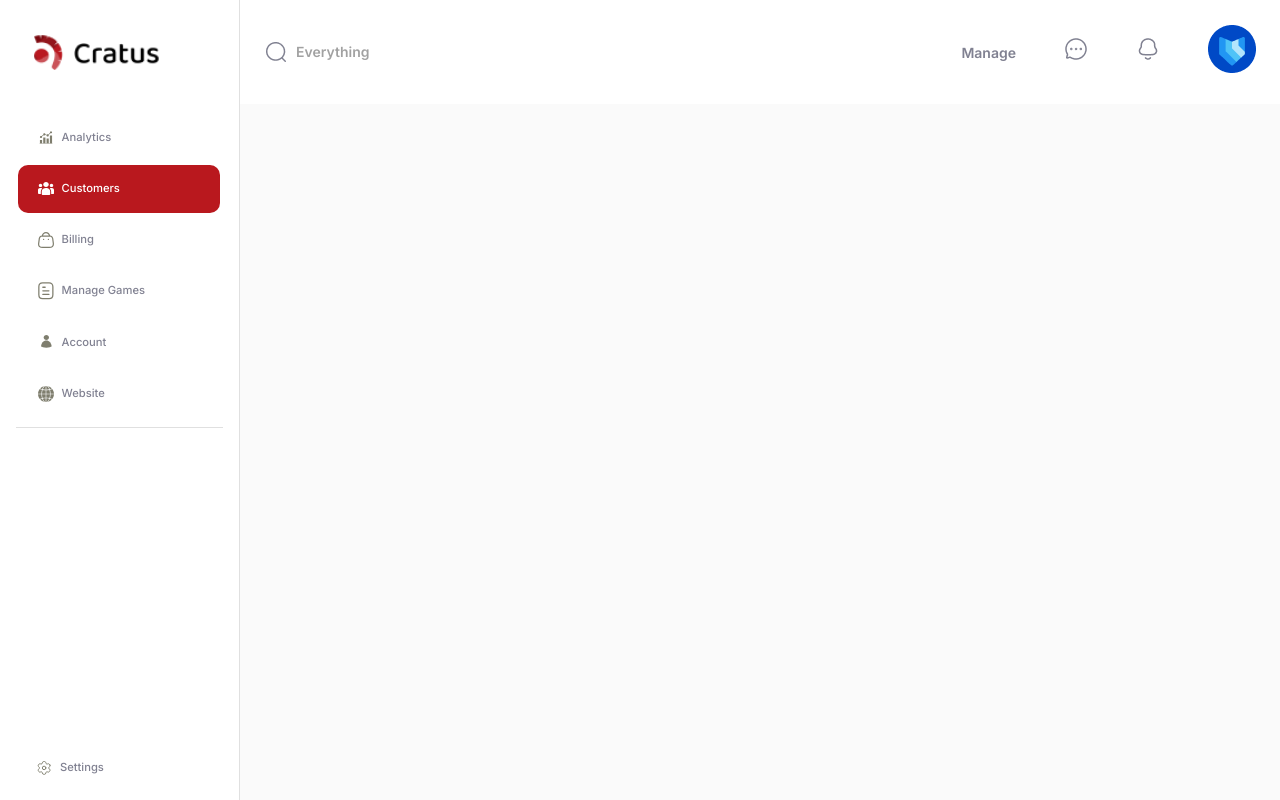
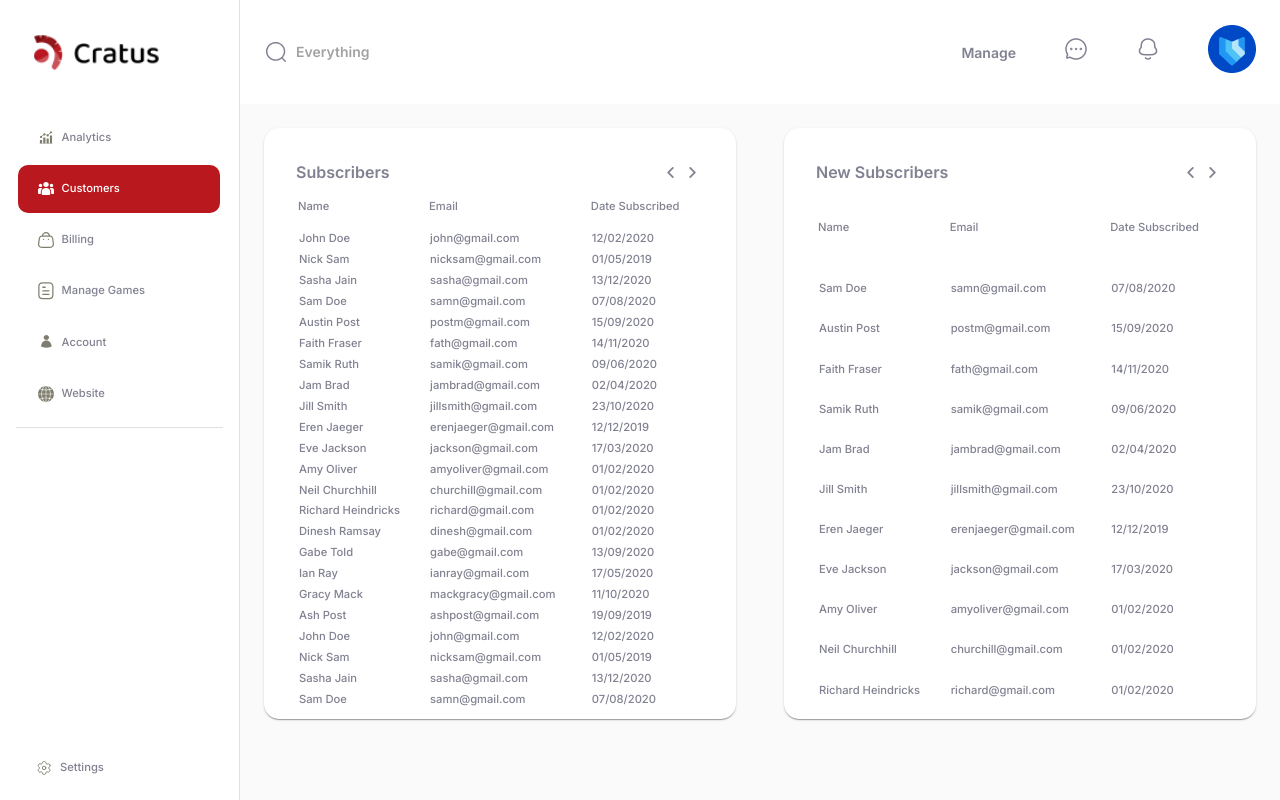
Before and after one commit to am-coding/dashboard_cratus, a React (Create React App) app: page /customers in a window 1280 px wide. Built offline with nearby package versions, Linux system fonts and the light colour scheme.

Commit message:
added customers page route, also made the table component for subscribers

```diff
--- a/src/App.js
+++ b/src/App.js
@@ -1,14 +1,10 @@
-import Navbar from './components/organisms/Navbar'
-import Analytics from './components/templates/Analytics'
-import { MuiThemeProvider } from '@material-ui/core/styles';
-import './App.css';
-import { THEME } from './theme';
-import {
-  BrowserRouter as Router,
-  Switch,
-  Route,
-} from "react-router-dom";
-
+import Navbar from "./components/organisms/Navbar";
+import Analytics from "./components/templates/Analytics";
+import Customers from "./components/templates/Customers";
+import { MuiThemeProvider } from "@material-ui/core/styles";
+import "./App.css";
+import { THEME } from "./theme";
+import { BrowserRouter as Router, Switch, Route } from "react-router-dom";
 
 function App() {
   return (
@@ -20,6 +16,9 @@ function App() {
             <Route exact path="/dashboard">
               <Analytics />
             </Route>
+            <Route exact path="/customers">
+              <Customers />
+            </Route>
           </Switch>
         </div>
       </MuiThemeProvider>
--- /dev/null
+++ b/src/components/atoms/Table.jsx
@@ -0,0 +1,50 @@
+import React from 'react';
+import { makeStyles } from '@material-ui/core/styles';
+
+const useStyles = makeStyles((theme) => ({
+    root: {
+      width: '100%',
+      height: '100%'
+    },
+    tableHeading: {
+        "& td": {
+            color: theme.palette.secondary.main,
+            fontSize: theme.typography.caption.fontSize,
+            fontWeight: theme.typography.fontWeightMedium,
+            padding: '0.7rem 0 0.7rem 0'
+        }
+    },
+    tableData: {
+        "& td": {
+            color: theme.palette.secondary.main,
+            fontSize: theme.typography.caption.fontSize,
+            fontWeight: theme.typography.fontWeightMedium,
+        }
+    }
+  }));
+
+//Table component
+const Table = ({subscribers}) => {
+    const classes = useStyles()
+
+    return (
+            <table className={classes.root}>
+            <tr className={classes.tableHeading}>
+                <td>Name</td>
+                <td>Email</td>
+                <td>Date Subscribed</td>
+            </tr>
+            {subscribers.map((data) => {
+                return(
+                    <tr className={classes.tableData}>
+                        <td>{data.name}</td>
+                        <td>{data.email}</td>
+                        <td>{data.date}</td>
+                    </tr>
+                )
+            })}
+            </table>
+    )
+}
+
+export default Table;
--- a/src/components/molecules/RevenueChart.jsx
+++ b/src/components/molecules/RevenueChart.jsx
@@ -4,6 +4,7 @@ import { Paper, Box, Typography, IconButton, Container } from '@material-ui/core
 import LineChart from '../atoms/LineChart';
 import rightArrow from '../../assets/right-arrow.png';
 import leftArrow from '../../assets/left-arrow.png';
+
 const useStyles = makeStyles((theme) => ({
     root: {
         padding: '1.3rem',
--- /dev/null
+++ b/src/components/molecules/Subscribers.jsx
@@ -0,0 +1,42 @@
+import React from 'react'
+import Table from '../atoms/Table'
+import { Paper, Box, Typography, IconButton } from '@material-ui/core'
+import { makeStyles } from '@material-ui/core/styles';
+import rightArrow from '../../assets/right-arrow.png';
+import leftArrow from '../../assets/left-arrow.png';
+
+const useStyles = makeStyles((theme) => ({
+    root: {
+      padding: '2rem',
+      borderRadius: '15px',
+      height: '100%'
+    },
+    button: {
+        padding: '0.35rem',
+    },
+    title: {
+        color: theme.palette.secondary.main,
+        fontSize: theme.typography.subtitle1.fontSize,
+        fontWeight: theme.typography.fontWeightBold
+    }
+  }));
+
+//Subscribers table components to display subcscribers/new subscribers
+const Subscribers = ({title, data}) => {
+    const classes= useStyles()
+
+    return (
+        <Paper className={classes.root}>
+            <Box className={classes.box} display="flex" justifyContent="space-between">
+                <Typography className={classes.title}>{title}</Typography>
+                 <Box>
+                    <IconButton className={classes.button}><img width="100%" height="auto" src={leftArrow} alt="left-arrow-icon" /></IconButton>
+                    <IconButton className={classes.button}><img width="100%" height="auto" src={rightArrow} alt="right-arrow-icon" /></IconButton>
+                </Box>
+            </Box>
+            <Table subscribers={data} />
+        </Paper>
+    )
+}
+
+export default Subscribers;
--- /dev/null
+++ b/src/components/templates/Customers.jsx
@@ -0,0 +1,213 @@
+import React from 'react'
+import Subscribers from '../molecules/Subscribers'
+import { Grid } from '@material-ui/core'
+import { makeStyles } from '@material-ui/core/styles';
+
+//subscribers fake data
+const subscribers = [
+    {
+        name: 'John Doe',
+        email: 'john@gmail.com',
+        date: '12/02/2020'
+    },
+    {
+        name: 'Nick Sam',
+        email: 'nicksam@gmail.com',
+        date: '01/05/2019'
+    },
+    {
+        name: 'Sasha Jain',
+        email: 'sasha@gmail.com',
+        date: '13/12/2020'
+    },
+    {
+        name: 'Sam Doe',
+        email: 'samn@gmail.com',
+        date: '07/08/2020'
+    },
+    {
+        name: 'Austin Post',
+        email: 'postm@gmail.com',
+        date: '15/09/2020'
+    },
+    {
+        name: 'Faith Fraser',
+        email: 'fath@gmail.com',
+        date: '14/11/2020'
+    },
+    {
+        name: 'Samik Ruth',
+        email: 'samik@gmail.com',
+        date: '09/06/2020'
+    },
+    {
+        name: 'Jam Brad',
+        email: 'jambrad@gmail.com',
+        date: '02/04/2020'
+    },
+    {
+        name: 'Jill Smith',
+        email: 'jillsmith@gmail.com',
+        date: '23/10/2020'
+    },
+    {
+        name: 'Eren Jaeger',
+        email: 'erenjaeger@gmail.com',
+        date: '12/12/2019'
+    },
+    {
+        name: 'Eve Jackson',
+        email: 'jackson@gmail.com',
+        date: '17/03/2020'
+    },
+    {
+        name: 'Amy Oliver',
+        email: 'amyoliver@gmail.com',
+        date: '01/02/2020'
+    },
+    {
+        name: 'Neil Churchhill',
+        email: 'churchill@gmail.com',
+        date: '01/02/2020'
+    },
+    {
+        name: 'Richard Heindricks',
+        email: 'richard@gmail.com',
+        date: '01/02/2020'
+    },
+    {
+        name: 'Dinesh Ramsay',
+        email: 'dinesh@gmail.com',
+        date: '01/02/2020'
+    },
+    {
+        name: 'Gabe Told',
+        email: 'gabe@gmail.com',
+        date: '13/09/2020'
+    },{
+        name: 'Ian Ray',
+        email: 'ianray@gmail.com',
+        date: '17/05/2020'
+    },
+    {
+        name: 'Gracy Mack',
+        email: 'mackgracy@gmail.com',
+        date: '11/10/2020'
+    },
+    {
+        name: 'Ash Post',
+        email: 'ashpost@gmail.com',
+        date: '19/09/2019'
+    },
+     {
+        name: 'John Doe',
+        email: 'john@gmail.com',
+        date: '12/02/2020'
+    },
+    {
+        name: 'Nick Sam',
+        email: 'nicksam@gmail.com',
+        date: '01/05/2019'
+    },
+    {
+        name: 'Sasha Jain',
+        email: 'sasha@gmail.com',
+        date: '13/12/2020'
+    },
+    {
+        name: 'Sam Doe',
+        email: 'samn@gmail.com',
+        date: '07/08/2020'
+    },
+]
+
+//new subscribers fake data
+const newSubscribers = [
+    {
+        name: 'Sam Doe',
+        email: 'samn@gmail.com',
+        date: '07/08/2020'
+    },
+    {
+        name: 'Austin Post',
+        email: 'postm@gmail.com',
+        date: '15/09/2020'
+    },
+    {
+        name: 'Faith Fraser',
+        email: 'fath@gmail.com',
+        date: '14/11/2020'
+    },
+    {
+        name: 'Samik Ruth',
+        email: 'samik@gmail.com',
+        date: '09/06/2020'
+    },
+    {
+        name: 'Jam Brad',
+        email: 'jambrad@gmail.com',
+        date: '02/04/2020'
+    },
+    {
+        name: 'Jill Smith',
+        email: 'jillsmith@gmail.com',
+        date: '23/10/2020'
+    },
+    {
+        name: 'Eren Jaeger',
+        email: 'erenjaeger@gmail.com',
+        date: '12/12/2019'
+    },
+    {
+        name: 'Eve Jackson',
+        email: 'jackson@gmail.com',
+        date: '17/03/2020'
+    },
+    {
+        name: 'Amy Oliver',
+        email: 'amyoliver@gmail.com',
+        date: '01/02/2020'
+    },
+    {
+        name: 'Neil Churchhill',
+        email: 'churchill@gmail.com',
+        date: '01/02/2020'
+    },
+    {
+        name: 'Richard Heindricks',
+        email: 'richard@gmail.com',
+        date: '01/02/2020'
+    },
+]
+
+const useStyles = makeStyles((theme) => ({
+    root: {
+      flexGrow: 1,
+      width: '90%',
+      margin: '0 auto',
+    },
+  }));
+
+//Customers page template
+const Customers = () => {
+    const classes= useStyles()
+
+    return (
+        <Grid spacing={6} className={classes.root} container>
+            <Grid xs={6} item>
+                <Subscribers
+                    title="Subscribers"
+                    data={subscribers}
+                />
+            </Grid>
+            <Grid xs={6} item>
+                <Subscribers
+                    title="New Subscribers"
+                    data={newSubscribers}
+                />
+            </Grid>
+        </Grid>
+    )
+}
+
+export default Customers;
--- a/src/theme.js
+++ b/src/theme.js
@@ -1,51 +1,51 @@
-import { createMuiTheme } from '@material-ui/core/styles';
+import { createMuiTheme } from "@material-ui/core/styles";
 
 export const THEME = createMuiTheme({
   typography: {
-     "fontFamily": `"Inter", sans-serif`,
-     "fontSize": '1rem',
-     "fontWeightLight": 300,
-     "fontWeightRegular": 400,
-     "fontWeightMedium": 500,
-     "fontWeightBold": 600,
+    fontFamily: `"Inter", sans-serif`,
+    fontSize: "1rem",
+    fontWeightLight: 300,
+    fontWeightRegular: 400,
+    fontWeightMedium: 500,
+    fontWeightBold: 600,
     h1: {
-       fontSize: '6rem',
+      fontSize: "6rem",
     },
     h2: {
-       fontSize: '3.75rem'
+      fontSize: "3.75rem",
     },
     h3: {
-       fontSize: '3rem'
+      fontSize: "3rem",
     },
     h4: {
-       fontSize: '2.125rem'
+      fontSize: "2.125rem",
     },
     h5: {
-       fontSize: '1.5rem'
+      fontSize: "1.5rem",
     },
     h6: {
-       fontSize: '1.25rem'
+      fontSize: "1.25rem",
     },
     subtitle1: {
-       fontSize: '1rem'
+      fontSize: "1rem",
     },
     subtitle2: {
-      fontSize: '0.875rem'
+      fontSize: "0.875rem",
     },
     caption: {
-      fontSize: '0.7rem'
-    }
+      fontSize: "0.7rem",
+    },
   },
   palette: {
     primary: {
-        main: '#B9181E',
+      main: "#B9181E",
     },
     secondary: {
-        main: '#808191',
-        light: '#C4C4C4',
+      main: "#808191",
+      light: "#C4C4C4",
     },
     white: {
-        main: '#FFFFFF'
-      }
+      main: "#FFFFFF",
+    },
   },
 });
```
Also changed, not shown: 1 other file (tests, documents, lock files or other folders). Lines whose indentation alone changed are shown as unchanged.
